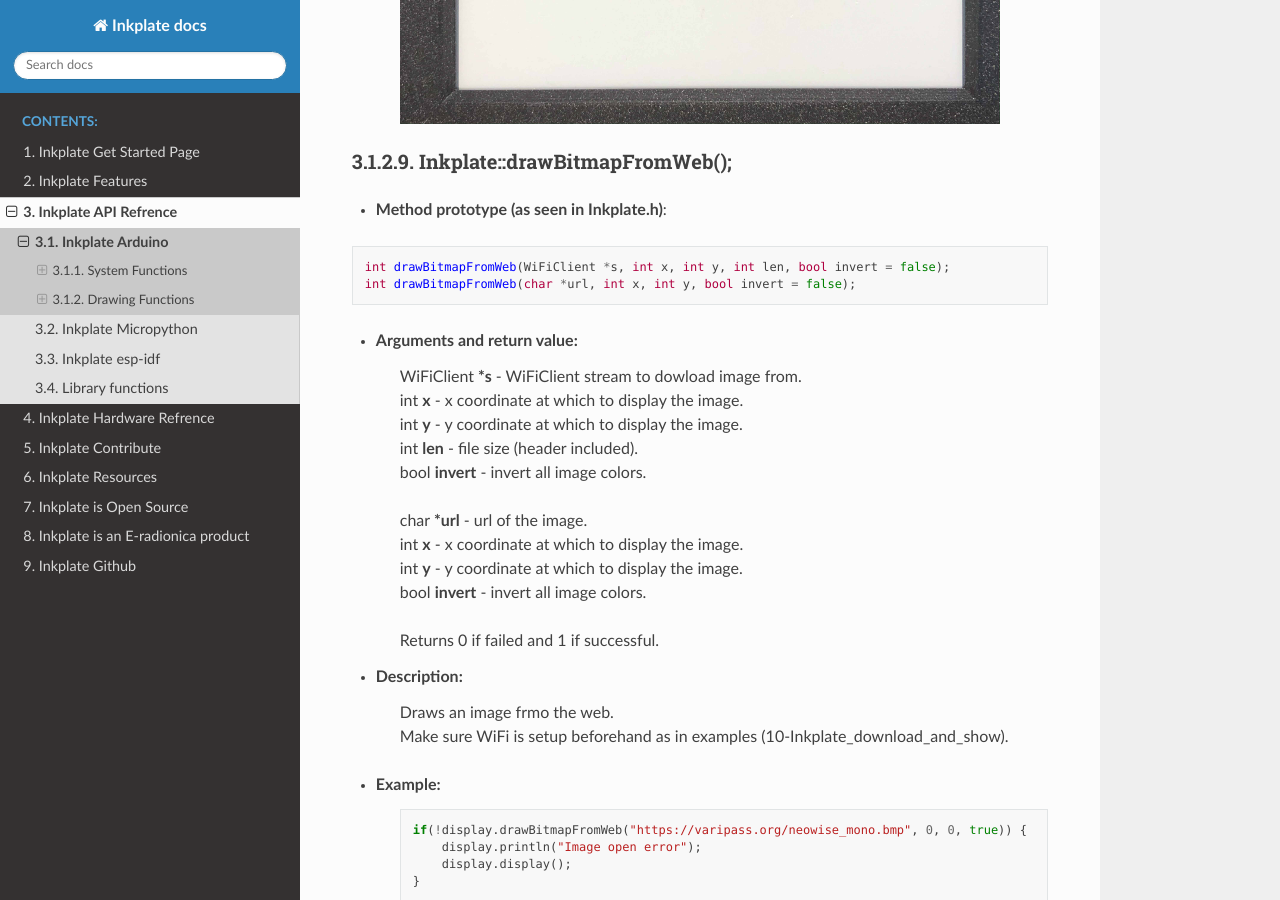
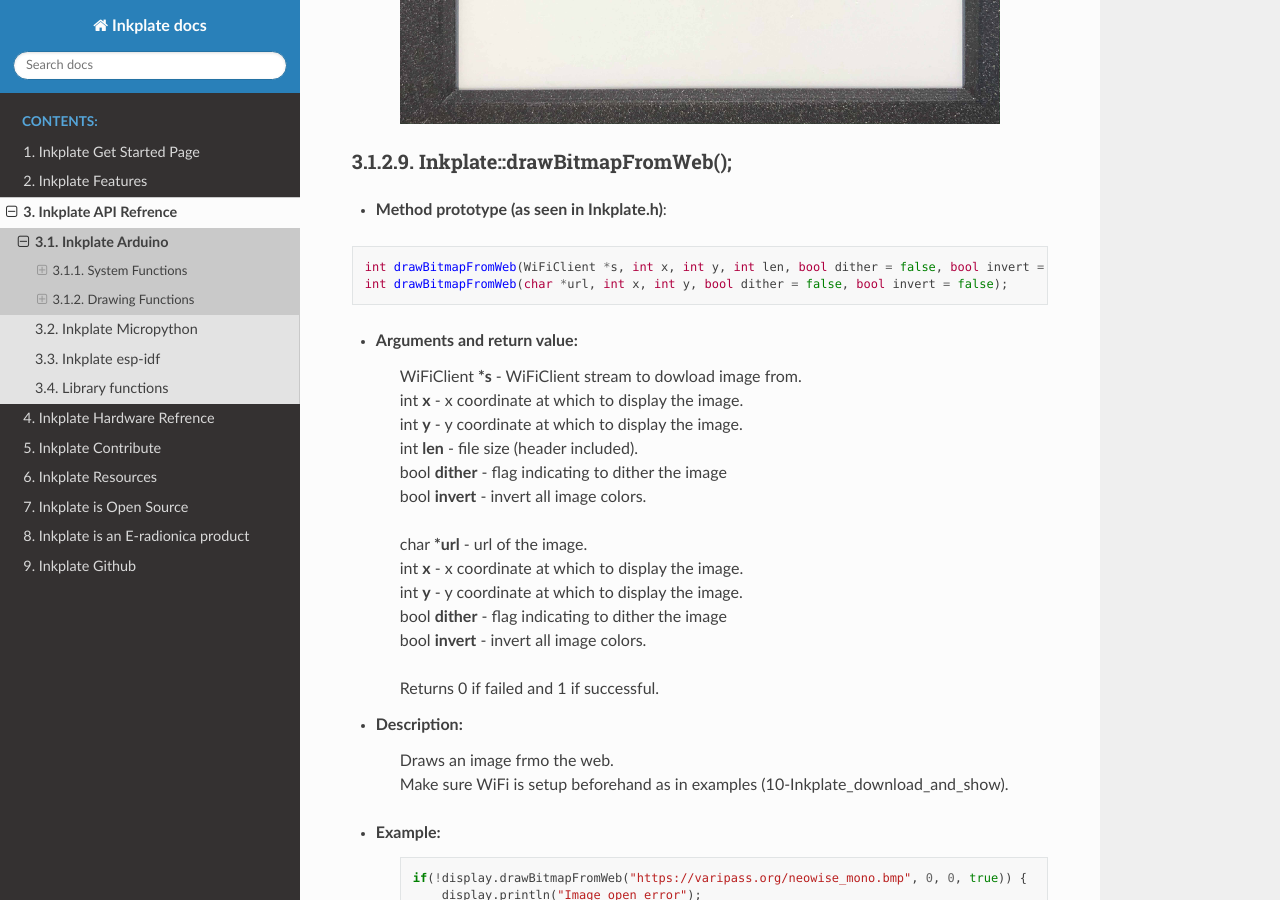
Before and after one commit to SolderedElectronics/Inkplate-documentation, a Sphinx documentation site: the page built from source/arduino.rst, in a window 1280 px wide and 900 px high, scrolled down 11983 px. Built offline with Sphinx 7.4.7 and the Read the Docs theme 2.0.0, drawn with Linux system fonts in a browser that asks for light colours.

Commit message:
Added web dithering.

```diff
--- a/source/arduino.rst
+++ b/source/arduino.rst
@@ -546,19 +546,21 @@
 
 .. code-block:: c
 
-    int drawBitmapFromWeb(WiFiClient *s, int x, int y, int len, bool invert = false);
-    int drawBitmapFromWeb(char *url, int x, int y, bool invert = false);
+    int drawBitmapFromWeb(WiFiClient *s, int x, int y, int len, bool dither = false, bool invert = false);
+    int drawBitmapFromWeb(char *url, int x, int y, bool dither = false, bool invert = false);
 
 * **Arguments and return value**:
     | WiFiClient ***s** - WiFiClient stream to dowload image from.
     | int **x** - x coordinate at which to display the image.
     | int **y** - y coordinate at which to display the image.
     | int **len** - file size (header included).
+    | bool **dither** - flag indicating to dither the image
     | bool **invert** - invert all image colors.
     |
     | char ***url** - url of the image.
     | int **x** - x coordinate at which to display the image.
     | int **y** - y coordinate at which to display the image.
+    | bool **dither** - flag indicating to dither the image
     | bool **invert** - invert all image colors.
 
     Returns 0 if failed and 1 if successful.
```
Also changed, not shown: 5 other files.
